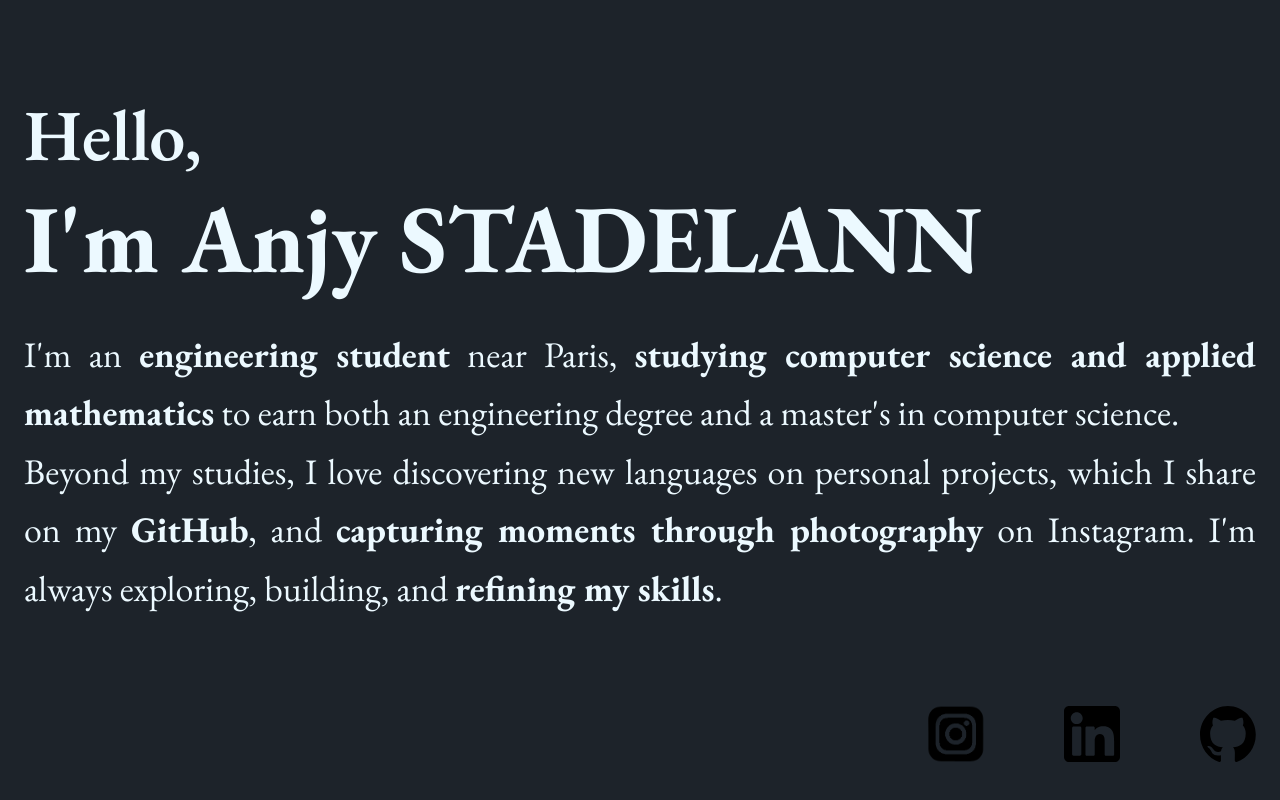
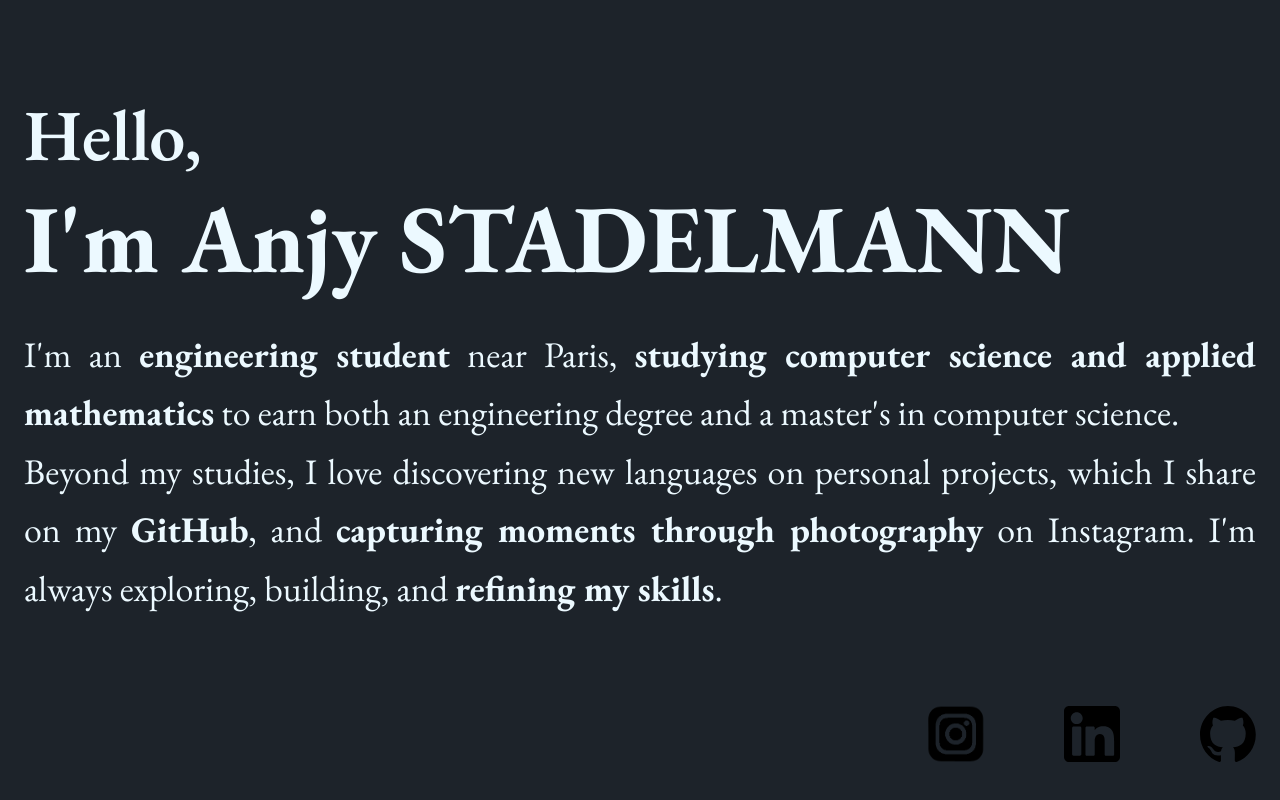
Before and after one commit to iKazai/siteperso, a React (Vite) app: page / in a window 1280 px wide. Shown: the part 2370-3170 px from the top of the page. Built offline with nearby package versions, Linux system fonts and the light colour scheme; a web font is replaced by a local one.

Commit message:
faute dans le about (merci celina)

```diff
--- a/src/About.tsx
+++ b/src/About.tsx
@@ -6,7 +6,7 @@ export default function About() {
             <div className="px-6 hero-content flex-col lg:flex-row-reverse" style={{fontFamily: 'EB Garamond, serif'}}>
                 <div>
                     <h1 className="text-4xl sm:text-5xl md:text-6xl lg:text-7xl font-semibold mb-5">Hello,</h1>
-                    <h1 className="text-5xl sm:text-6xl md:text-7xl lg:text-8xl font-bold mb-4">I'm Anjy STADELANN</h1>
+                    <h1 className="text-5xl sm:text-6xl md:text-7xl lg:text-8xl font-bold mb-4">I'm Anjy STADELMANN</h1>
                     <p className="py-6 text-base sm:text-lg md:text-xl lg:text-4xl text-justify leading-relaxed">
                         I'm an <strong>engineering student</strong> near Paris, <strong>studying computer science and applied mathematics</strong> to earn both an engineering degree and a master's in computer science. <br />
                         Beyond my studies, I love discovering new languages on personal projects, which I share on my <strong>GitHub</strong>, and <strong>capturing moments through photography</strong> on Instagram. I'm always exploring, building, and <strong>refining my skills</strong>.
```
